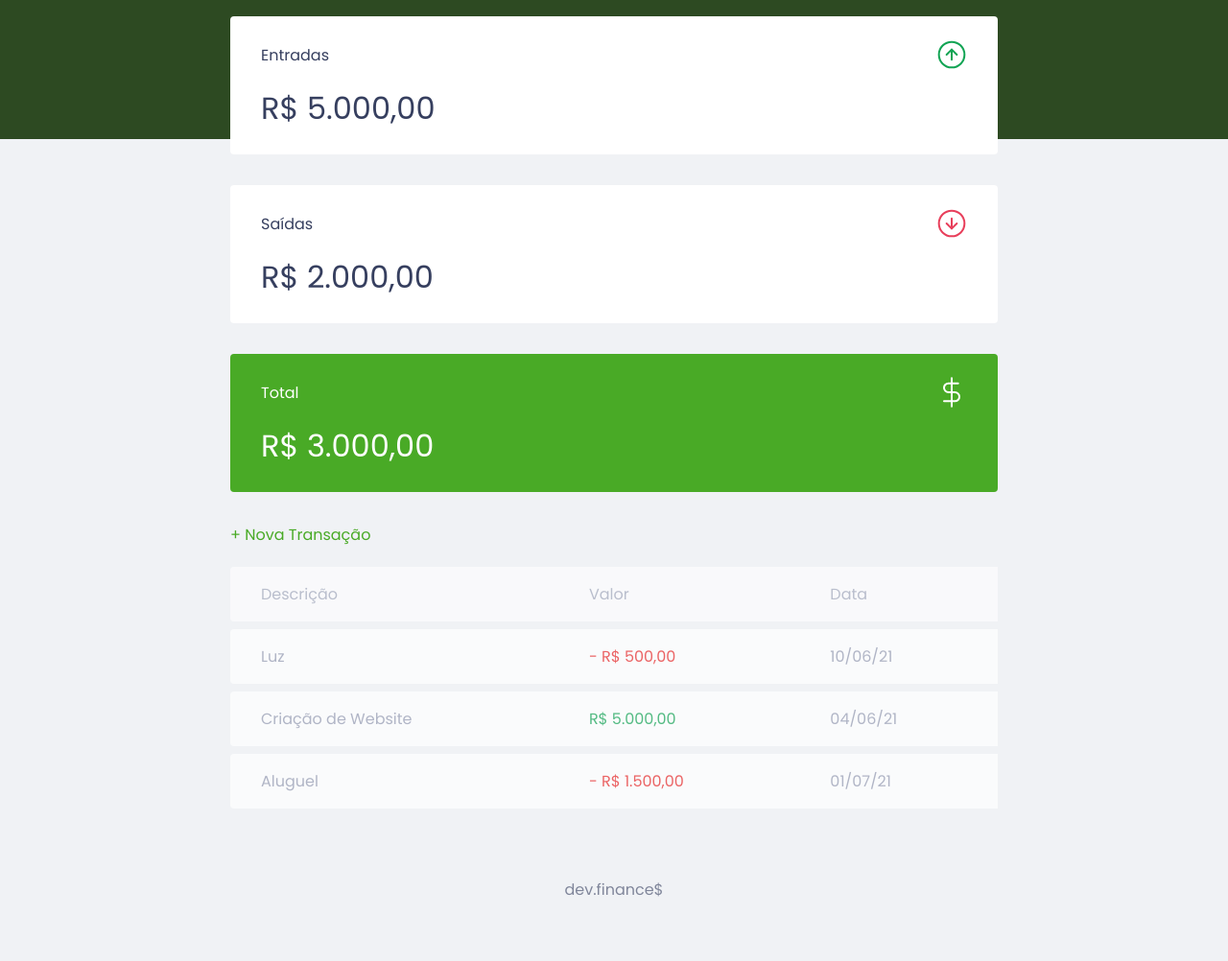
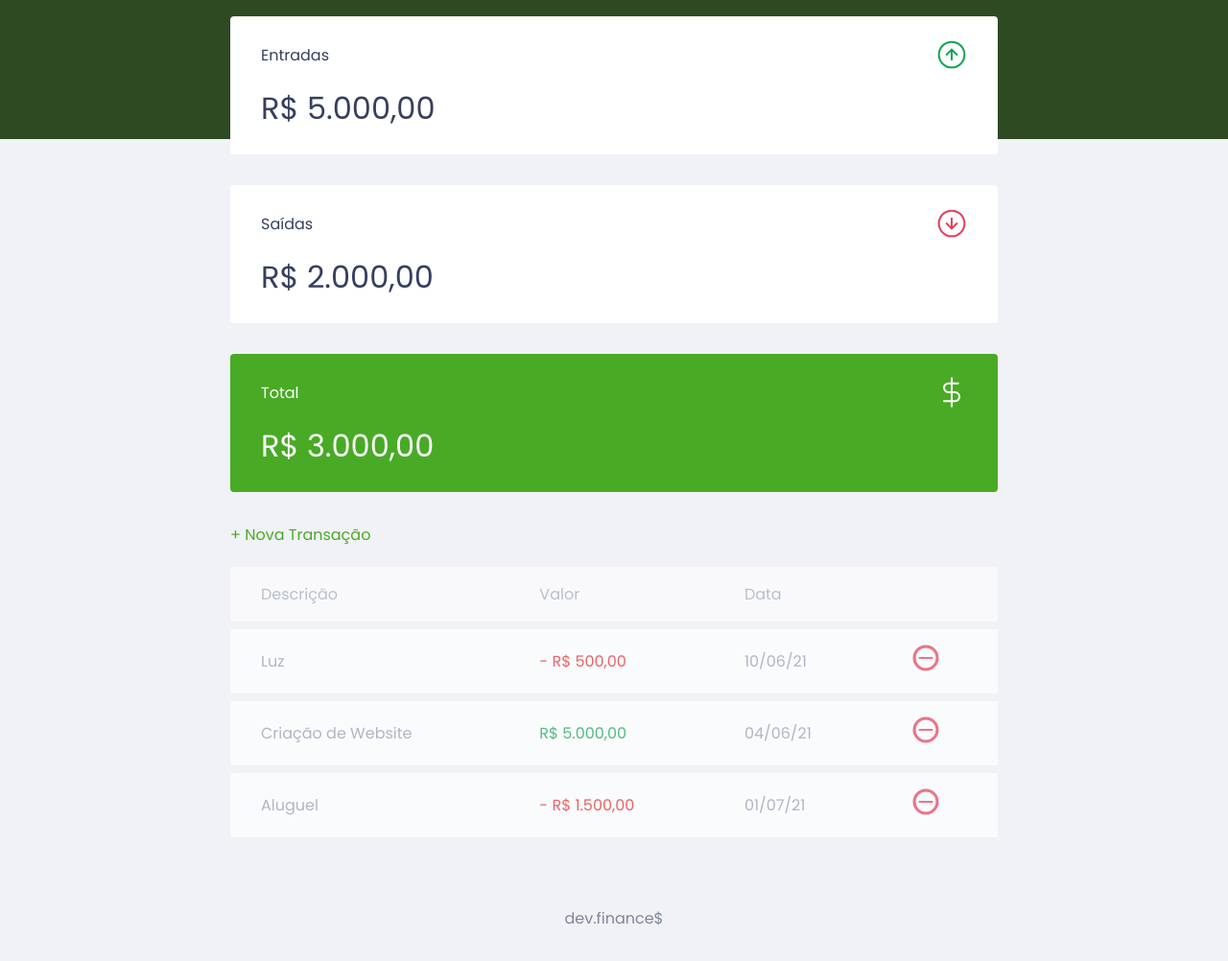
Before and after one commit to gabrielamenezes/devFinances, a plain HTML site: page index.html in a window 1280 px wide. Shown: the part 78-1080 px from the top of the page at 96% size. Drawn offline with Linux system fonts and the light colour scheme.

Commit message:
add remove transaction button on the table

```diff
--- a/index.html
+++ b/index.html
@@ -56,6 +56,7 @@
               <th>Descrição</th>
               <th>Valor</th>
               <th>Data</th>
+              <th></th>
             </tr>
           </thead>
           <tbody>
@@ -63,16 +64,19 @@
               <td class="description">Luz</td>
               <td class="expense">- R$ 500,00</td>
               <td class="date">10/06/21</td>
+              <td><img src="./assets/minus.svg" alt="Remover Transação"></td>
             </tr>
             <tr>
               <td class="">Criação de Website</td>
               <td class="income">R$ 5.000,00</td>
               <td class="date">04/06/21</td>
+              <td><img src="./assets/minus.svg" alt="Remover Transação"></td>
             </tr>
             <tr>
               <td>Aluguel</td>
               <td class="expense">- R$ 1.500,00</td>
               <td class="date">01/07/21</td>
+              <td><img src="./assets/minus.svg" alt="Remover Transação"></td>
             </tr>
           </tbody>
         </table>
```
